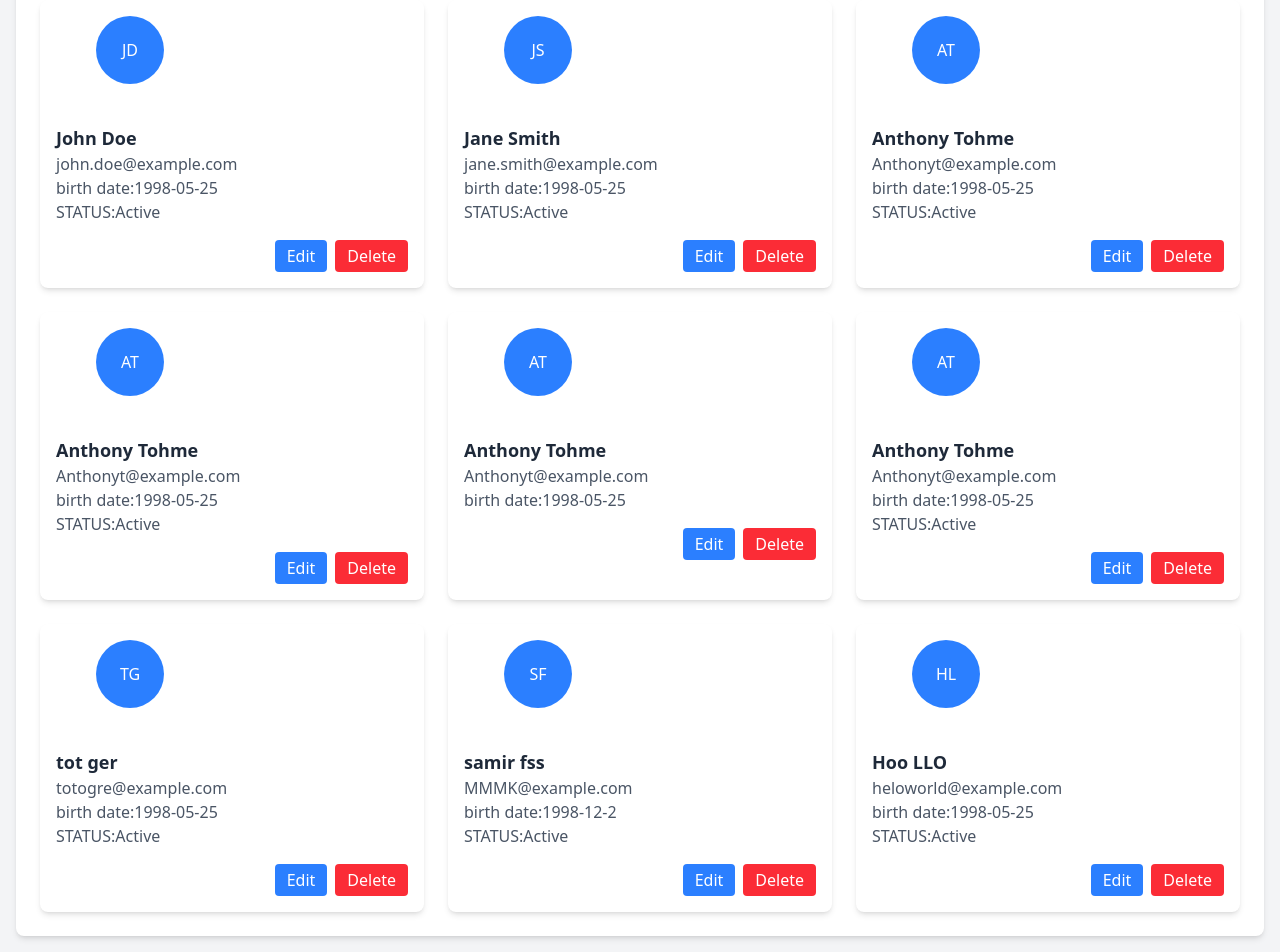
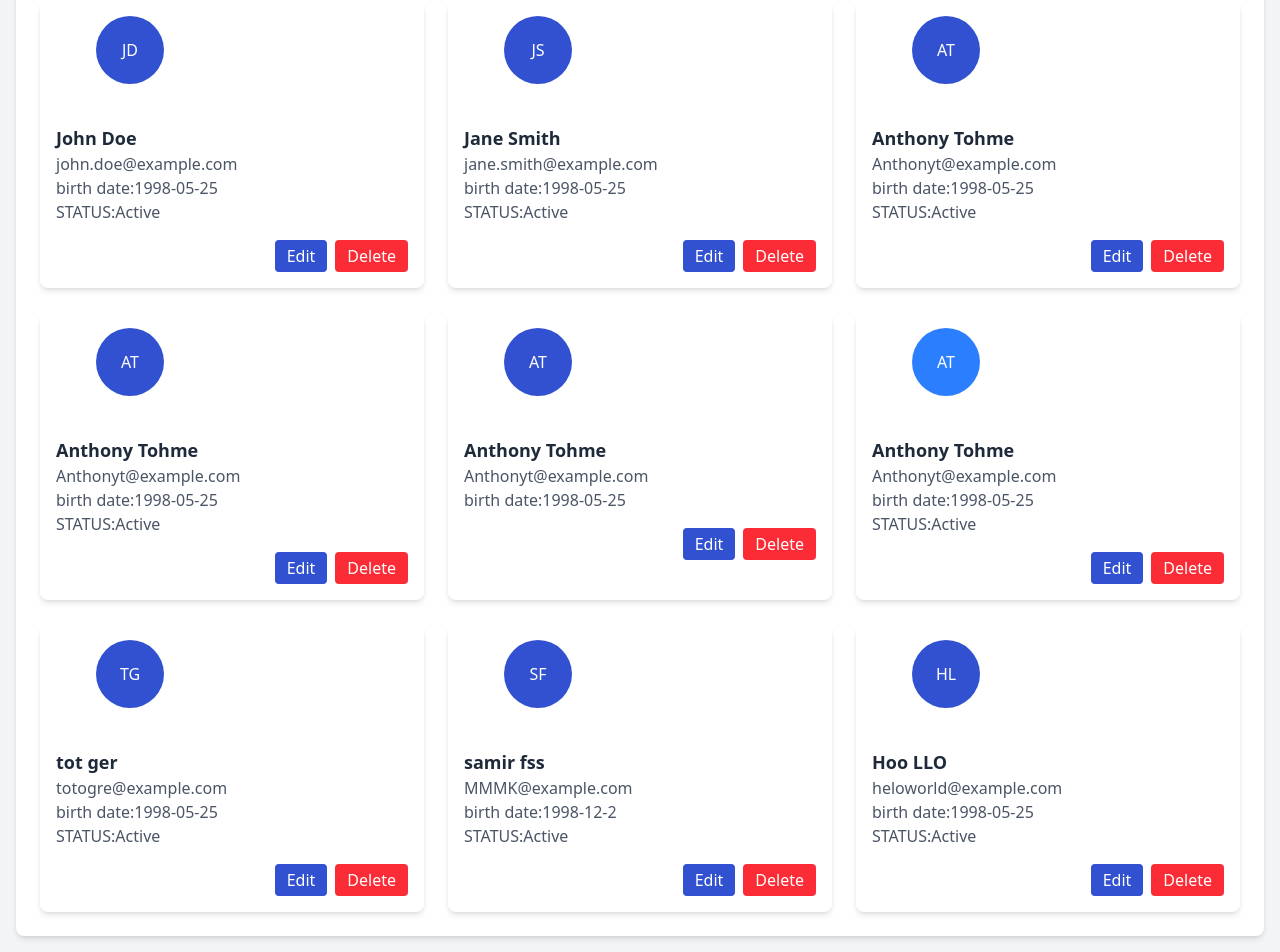
Before and after one commit to ant123tohme45/user-management, a React (Vite) app: page / in a window 1280 px wide. Shown: the part 320-1272 px from the top of the page. Built offline with nearby package versions, Linux system fonts and the light colour scheme.

Commit message:
initial commit

```diff
--- a/src/components/Navbar.tsx
+++ b/src/components/Navbar.tsx
@@ -5,7 +5,7 @@ const Navbar: React.FC = () => {
     // Removed unused handleCreateUser function
 
     return (
-        <nav className="bg-blue-500 text-white shadow-md">
+        <nav className="bg-[#3251D0] text-white shadow-md">
             <div className="container mx-auto px-4 py-3 flex justify-between items-center">
             <div className="text-lg font-bold">MyApp</div>
             <ul className="flex space-x-6">
@@ -17,7 +17,7 @@ const Navbar: React.FC = () => {
                 <li>
                 <a
                     href="#"
-                    className="bg-white text-blue-600 px-3 py-1 rounded hover:bg-blue-100 transition-transform transform hover:scale-105"
+                    className="bg-white text-blue-600 px-3 py-1 rounded hover:bg-[#3251D0] transition-transform transform hover:scale-105"
 
                     onClick={() => {
                     const firstName = prompt("Enter First Name:");
--- a/src/screens/Home.tsx
+++ b/src/screens/Home.tsx
@@ -100,7 +100,7 @@ const Home: React.FC = () => {
                 <h2 className="text-xl font-semibold text-gray-700 mb-4">Users</h2>
                 <div className="grid grid-cols-1 sm:grid-cols-2 lg:grid-cols-3 gap-6 ">
                 <div className="bg-white shadow-md rounded-lg p-4 transition-transform transform hover:scale-105">
-                    <div className="flex items-center justify-center w-17 h-17 bg-blue-500 text-white rounded-full mb-10 ml-10">
+                    <div className="flex items-center justify-center w-17 h-17 bg-[#3251D0] text-white rounded-full mb-10 ml-10">
                         JD
                     </div>
                     <h3 className="text-lg font-semibold text-gray-800">John Doe</h3>
@@ -110,7 +110,7 @@ const Home: React.FC = () => {
 
                     <div className="mt-4 flex justify-end space-x-2">
                 <button
-                    className="custom-button bg-blue-500 text-white px-3 py-1 rounded hover:bg-blue-600 transition-transform transform hover:scale-105"
+                    className="custom-button bg-[#3251D0] text-white px-3 py-1 rounded hover:bg-blue-600 transition-transform transform hover:scale-105"
                     onClick={handleEditUser}
                 >
                     Edit
@@ -126,7 +126,7 @@ const Home: React.FC = () => {
                     </div>
                 </div>
                 <div className="bg-white shadow-md rounded-lg p-4 transition-transform transform hover:scale-105">
-                    <div className="flex items-center justify-center w-17 h-17 bg-blue-500 text-white rounded-full mb-10 ml-10">
+                    <div className="flex items-center justify-center w-17 h-17 bg-[#3251D0] text-white rounded-full mb-10 ml-10">
                         JS
                     </div>
                     <h3 className="text-lg font-semibold text-gray-800">Jane Smith</h3>
@@ -135,7 +135,7 @@ const Home: React.FC = () => {
                     <p className="text-gray-600">STATUS:Active</p>
 
                     <div className="mt-4 flex justify-end space-x-2">
-                    <button className="bg-blue-500 text-white px-3 py-1 rounded hover:bg-blue-600 mr-2 transition-transform transform hover:scale-105"
+                    <button className="bg-[#3251D0] text-white px-3 py-1 rounded hover:bg-[#3251D0] mr-2 transition-transform transform hover:scale-105"
                        onClick={handleEditUser}
                     >
                         Edit
@@ -151,7 +151,7 @@ const Home: React.FC = () => {
                         </div>
                     </div>
                     <div className="bg-white shadow-md rounded-lg p-4 transition-transform transform hover:scale-105">
-                    <div className="flex items-center justify-center w-17 h-17 bg-blue-500 text-white rounded-full mb-10 ml-10">
+                    <div className="flex items-center justify-center w-17 h-17 bg-[#3251D0] text-white rounded-full mb-10 ml-10">
                         AT
                     </div>
                     <h3 className="text-lg font-semibold text-gray-800">Anthony Tohme</h3>
@@ -160,7 +160,7 @@ const Home: React.FC = () => {
                     <p className="text-gray-600">STATUS:Active</p>
 
                     <div className="mt-4 flex justify-end space-x-2">
-                    <button className="bg-blue-500 text-white px-3 py-1 rounded hover:bg-blue-600 mr-2 transition-transform transform hover:scale-105"
+                    <button className="bg-[#3251D0] text-white px-3 py-1 rounded hover:bg-[#3251D0] mr-2 transition-transform transform hover:scale-105"
                       onClick={handleEditUser}
                     >
                         Edit
@@ -177,7 +177,7 @@ const Home: React.FC = () => {
                         </div>
                     </div>
                     <div className="bg-white shadow-md rounded-lg p-4 transition-transform transform hover:scale-105">
-                    <div className="flex items-center justify-center w-17 h-17 bg-blue-500 text-white rounded-full mb-10 ml-10">
+                    <div className="flex items-center justify-center w-17 h-17 bg-[#3251D0] text-white rounded-full mb-10 ml-10">
                         AT
                     </div>
                     <h3 className="text-lg font-semibold text-gray-800">Anthony Tohme</h3>
@@ -185,7 +185,7 @@ const Home: React.FC = () => {
                     <p className="text-gray-600">birth date:1998-05-25</p>                    <p className="text-gray-600">STATUS:Active</p>
 
                     <div className="mt-4 flex justify-end space-x-2">
-                    <button className="bg-blue-500 text-white px-3 py-1 rounded hover:bg-blue-600 mr-2 transition-transform transform hover:scale-105"
+                    <button className="bg-[#3251D0] text-white px-3 py-1 rounded hover:bg-[#3251D0] mr-2 transition-transform transform hover:scale-105"
                        onClick={handleEditUser}
                     >
                         Edit
@@ -201,14 +201,14 @@ const Home: React.FC = () => {
                         </div>
                     </div>
                     <div className="bg-white shadow-md rounded-lg p-4 transition-transform transform hover:scale-105">
-                    <div className="flex items-center justify-center w-17 h-17 bg-blue-500 text-white rounded-full mb-10 ml-10">
+                    <div className="flex items-center justify-center w-17 h-17 bg-[#3251D0] text-white rounded-full mb-10 ml-10">
                         AT
                     </div>
                     <h3 className="text-lg font-semibold text-gray-800">Anthony Tohme</h3>
                     <p className="text-gray-600">Anthonyt@example.com</p>
                     <p className="text-gray-600">birth date:1998-05-25</p>
                     <div className="mt-4 flex justify-end space-x-2">
-                    <button className="bg-blue-500 text-white px-3 py-1 rounded hover:#3251d0-600 mr-2 transition-transform transform hover:scale-105"
+                    <button className="bg-[#3251D0] text-white px-3 py-1 rounded hover:bg-[#3251D0] mr-2 transition-transform transform hover:scale-105"
                        onClick={handleEditUser}
                     >
                         Edit
@@ -228,7 +228,7 @@ const Home: React.FC = () => {
                     <p className="text-gray-600">STATUS:Active</p>
 
                     <div className="mt-4 flex justify-end space-x-2">
-                    <button className="bg-blue-500 text-white px-3 py-1 rounded hover:#3251d0-600 mr-2 transition-transform transform hover:scale-105"
+                    <button className="bg-[#3251D0] text-white px-3 py-1 rounded hover:[#3251d0] mr-2 transition-transform transform hover:scale-105"
                       onClick={handleEditUser}
                     >
                         Edit
@@ -245,7 +245,7 @@ const Home: React.FC = () => {
                         </div>
                     </div>
                     <div className="bg-white shadow-md rounded-lg p-4 transition-transform transform hover:scale-105">
-                    <div className="flex items-center justify-center w-17 h-17 bg-blue-500 text-white rounded-full mb-10 ml-10">
+                    <div className="flex items-center justify-center w-17 h-17 bg-[#3251D0] text-white rounded-full mb-10 ml-10">
                         TG
                     </div>
                     <h3 className="text-lg font-semibold text-gray-800">tot ger</h3>
@@ -254,7 +254,7 @@ const Home: React.FC = () => {
                     <p className="text-gray-600">STATUS:Active</p>
 
                     <div className="mt-4 flex justify-end space-x-2">
-                    <button className="bg-blue-500 text-white px-3 py-1 rounded hover:#3251d0-600 mr-2 transition-transform transform hover:scale-105"
+                    <button className="bg-[#3251D0] text-white px-3 py-1 rounded hover:[#3251D0] mr-2 transition-transform transform hover:scale-105"
                       onClick={handleEditUser}
                     >
                         Edit
@@ -270,7 +270,7 @@ const Home: React.FC = () => {
                         </div>
                     </div>
                     <div className="bg-white shadow-md rounded-lg p-4 transition-transform transform hover:scale-105">
-                    <div className="flex items-center justify-center w-17 h-17 bg-blue-500 text-white rounded-full mb-10 ml-10">
+                    <div className="flex items-center justify-center w-17 h-17 bg-[#3251D0] text-white rounded-full mb-10 ml-10">
                         SF
                     </div>
                     <h3 className="text-lg font-semibold text-gray-800">samir fss</h3>
@@ -279,7 +279,7 @@ const Home: React.FC = () => {
                     <p className="text-gray-600">STATUS:Active</p>
 
                     <div className="mt-4 flex justify-end space-x-2">
-                    <button className="bg-blue-500 text-white px-3 py-1 rounded hover:#3251d0-600 mr-2"
+                    <button className="bg-[#3251D0] text-white px-3 py-1 rounded hover:[#3251D0] mr-2"
                       onClick={handleEditUser}
                     >
                         Edit
@@ -295,7 +295,7 @@ const Home: React.FC = () => {
                         </div>
                     </div>
                     <div className="bg-white shadow-md rounded-lg p-4 transition-transform transform hover:scale-105">
-                    <div className="flex items-center justify-center w-17 h-17 bg-blue-500 text-white rounded-full mb-10 ml-10">
+                    <div className="flex items-center justify-center w-17 h-17 bg-[#3251D0] text-white rounded-full mb-10 ml-10">
                         HL
                     </div>
                     <h3 className="text-lg font-semibold text-gray-800">Hoo LLO</h3>
@@ -304,7 +304,7 @@ const Home: React.FC = () => {
                     <p className="text-gray-600">STATUS:Active</p>
                     <div className="mt-4 flex justify-end space-x-2 ">
                     <button
-                        className="bg-blue-500 text-white px-3 py-1 rounded hover:bg-blue-600 mr-2 transition-transform transform hover:scale-105"
+                        className="bg-[#3251D0] text-white px-3 py-1 rounded hover:[#3251D0]mr-2 transition-transform transform hover:scale-105"
                         onClick={handleEditUser}
                     >
                         Edit
```
